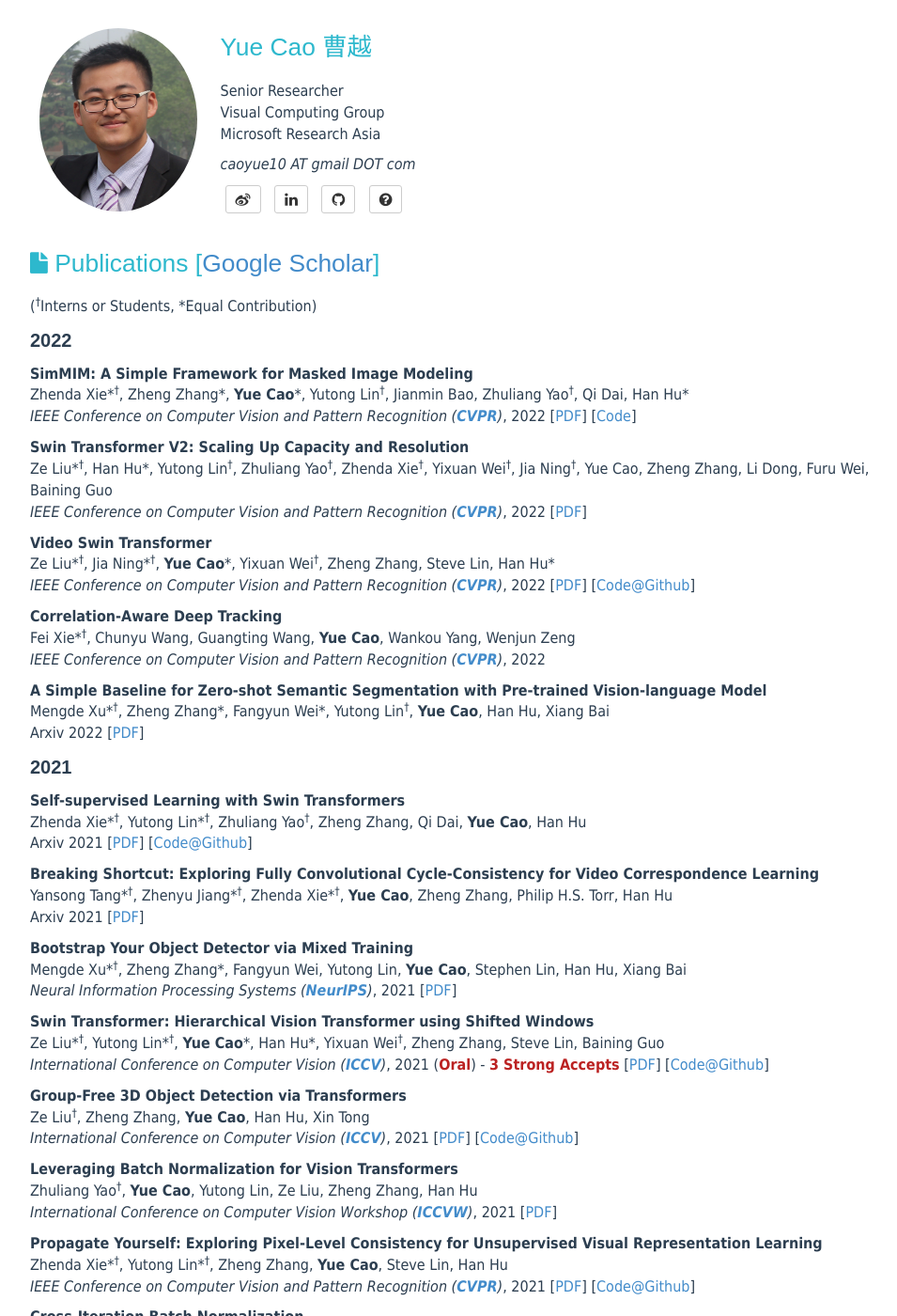
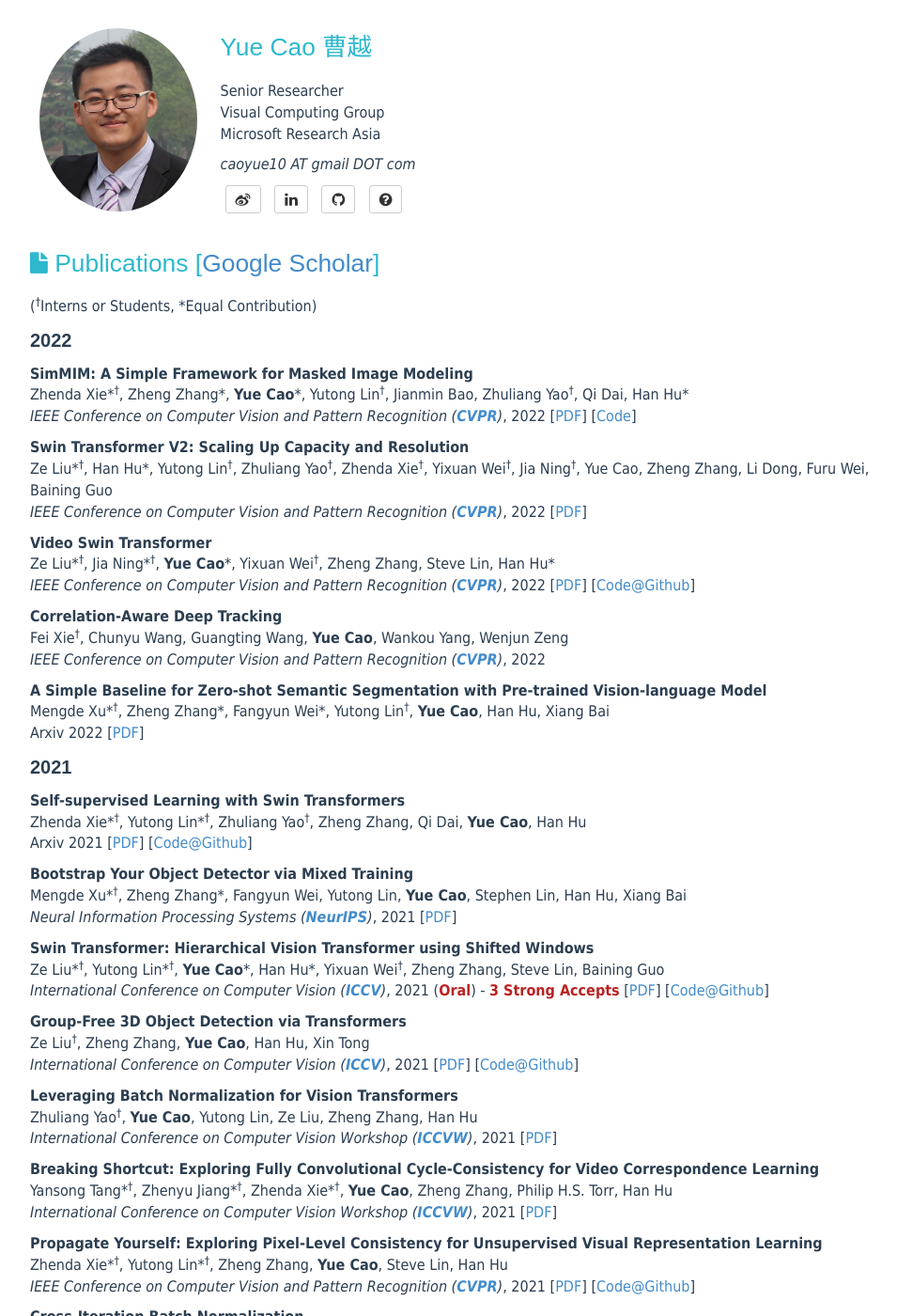
Before and after one commit to caoyue10/caoyue10.github.io, a Jekyll site: the page built from allpub.html, in a window 1280 px wide and 1400 px high. Shown: the whole window at 94% size, without its empty margins (138-1093 px from the left). Built offline with Jekyll 4.4.1, drawn with Linux system fonts in a browser that asks for light colours.

Commit message:
Update allpub.html

```diff
--- a/allpub.html
+++ b/allpub.html
@@ -21,7 +21,7 @@ layout: page
 	    <em>IEEE Conference on Computer Vision and Pattern Recognition (<a href="http://cvpr2022.thecvf.com/"><strong>CVPR</strong></a>)</em>, 2022 [<a href="https://arxiv.org/abs/2106.13230">PDF</a>] [<a href="https://github.com/SwinTransformer/Video-Swin-Transformer">Code@Github</a>]
             </p >
 	<p><strong>Correlation-Aware Deep Tracking</strong><br>
-            Fei Xie*<sup><span>&#8224;</span></sup>, Chunyu Wang, Guangting Wang, <strong>Yue Cao</strong>, Wankou Yang, Wenjun Zeng<br>
+            Fei Xie<sup><span>&#8224;</span></sup>, Chunyu Wang, Guangting Wang, <strong>Yue Cao</strong>, Wankou Yang, Wenjun Zeng<br>
 	    <em>IEEE Conference on Computer Vision and Pattern Recognition (<a href="http://cvpr2022.thecvf.com/"><strong>CVPR</strong></a>)</em>, 2022
             </p >
 	<p><strong>A Simple Baseline for Zero-shot Semantic Segmentation with Pre-trained Vision-language Model</strong><br>
@@ -32,10 +32,6 @@ layout: page
 	<p><strong>Self-supervised Learning with Swin Transformers</strong><br>
             Zhenda Xie*<sup><span>&#8224;</span></sup>, Yutong Lin*<sup><span>&#8224;</span></sup>, Zhuliang Yao<sup><span>&#8224;</span></sup>, Zheng Zhang, Qi Dai, <strong>Yue Cao</strong>, Han Hu<br>
 	    Arxiv 2021 [<a href="https://arxiv.org/abs/2105.04553">PDF</a>] [<a href="https://github.com/SwinTransformer/Transformer-SSL">Code@Github</a>]
-            </p >
-	<p><strong>Breaking Shortcut: Exploring Fully Convolutional Cycle-Consistency for Video Correspondence Learning</strong><br>
-            Yansong Tang*<sup><span>&#8224;</span></sup>, Zhenyu Jiang*<sup><span>&#8224;</span></sup>, Zhenda Xie*<sup><span>&#8224;</span></sup>, <strong>Yue Cao</strong>, Zheng Zhang, Philip H.S. Torr, Han Hu<br>
-	    Arxiv 2021 [<a href="https://arxiv.org/abs/2105.05838">PDF</a>]
             </p >
 	<p><strong>Bootstrap Your Object Detector via Mixed Training</strong><br>
             Mengde Xu*<sup><span>&#8224;</span></sup>, Zheng Zhang*, Fangyun Wei, Yutong Lin, <strong>Yue Cao</strong>, Stephen Lin, Han Hu, Xiang Bai<br>
@@ -52,6 +48,10 @@ layout: page
 	<p><strong>Leveraging Batch Normalization for Vision Transformers</strong><br>
             Zhuliang Yao<sup><span>&#8224;</span></sup>, <strong>Yue Cao</strong>, Yutong Lin, Ze Liu, Zheng Zhang, Han Hu<br>
 	    <em>International Conference on Computer Vision Workshop (<a href="http://iccv2021.thecvf.com/home"><strong>ICCVW</strong></a>)</em>, 2021 [<a href="https://arxiv.org/abs/">PDF</a>]
+            </p >
+	<p><strong>Breaking Shortcut: Exploring Fully Convolutional Cycle-Consistency for Video Correspondence Learning</strong><br>
+            Yansong Tang*<sup><span>&#8224;</span></sup>, Zhenyu Jiang*<sup><span>&#8224;</span></sup>, Zhenda Xie*<sup><span>&#8224;</span></sup>, <strong>Yue Cao</strong>, Zheng Zhang, Philip H.S. Torr, Han Hu<br>
+	    <em>International Conference on Computer Vision Workshop (<a href="http://iccv2021.thecvf.com/home"><strong>ICCVW</strong></a>)</em>, 2021 [<a href="https://arxiv.org/abs/2105.05838">PDF</a>]
             </p >
 	<p><strong>Propagate Yourself: Exploring Pixel-Level Consistency for Unsupervised Visual Representation Learning</strong><br>
 	    Zhenda Xie*<sup><span>&#8224;</span></sup>, Yutong Lin*<sup><span>&#8224;</span></sup>, Zheng Zhang, <strong>Yue Cao</strong>, Steve Lin, Han Hu<br>
```
